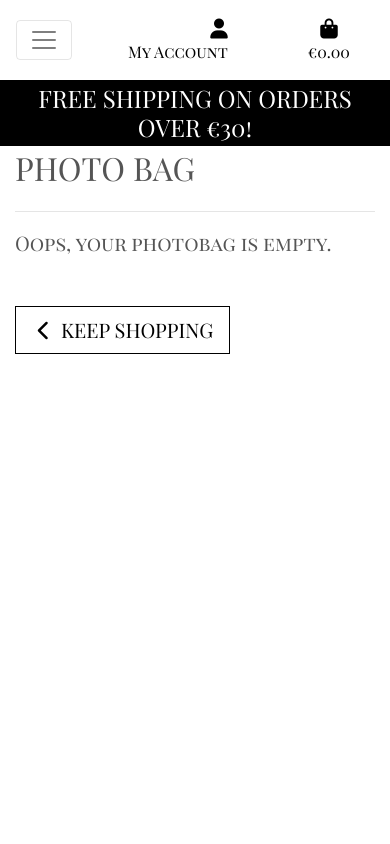
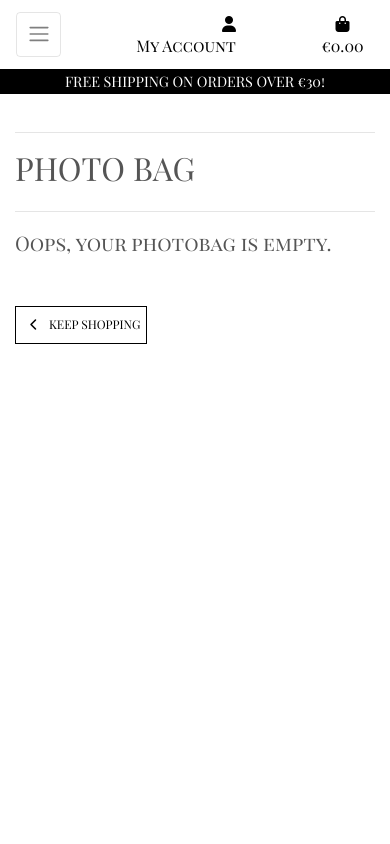
Before and after one commit to luizagit/Picturesque-MS4, a Django app: page /photobag/ in a window 390 px wide. Run offline with Django 3.2, Linux system fonts and the light colour scheme; some libraries are stand-ins or nearby versions.

Commit message:
testing style for mobile

```diff
--- a/static/css/base.css
+++ b/static/css/base.css
@@ -289,4 +289,40 @@ input[name='q']::placeholder {
     body {
         height: calc(100vh - 116px);
     }
+
+    .display-4.logo-font.text-black {
+        font-size: 2rem;
+    }
+
+    .nav-link {
+        padding: 0.15rem;
+    }
+
+    .nav-link i.fa-lg {
+        font-size: 1rem;
+    }
+
+    .navbar-toggler {
+        padding: .6rem .6rem;
+        font-size: 1rem;
+    }
+
+    #delivery-banner h4 {
+        font-size: .9rem;
+    }
+
+    .btn.btn-outline-black.rounded-0,
+    .btn.btn-black.rounded-0 {
+        padding: .375rem .375rem;
+    }
+
+    .btn.btn-outline-black.rounded-0.btn-lg,
+    .btn.btn-black.rounded-0.btn-lg {
+        padding: .375rem .375rem;
+        font-size: .75rem;
+    }
+
+    .increment-qty, .decrement-qty {
+        padding: .25rem .5rem !important;
+    }
 }
```
